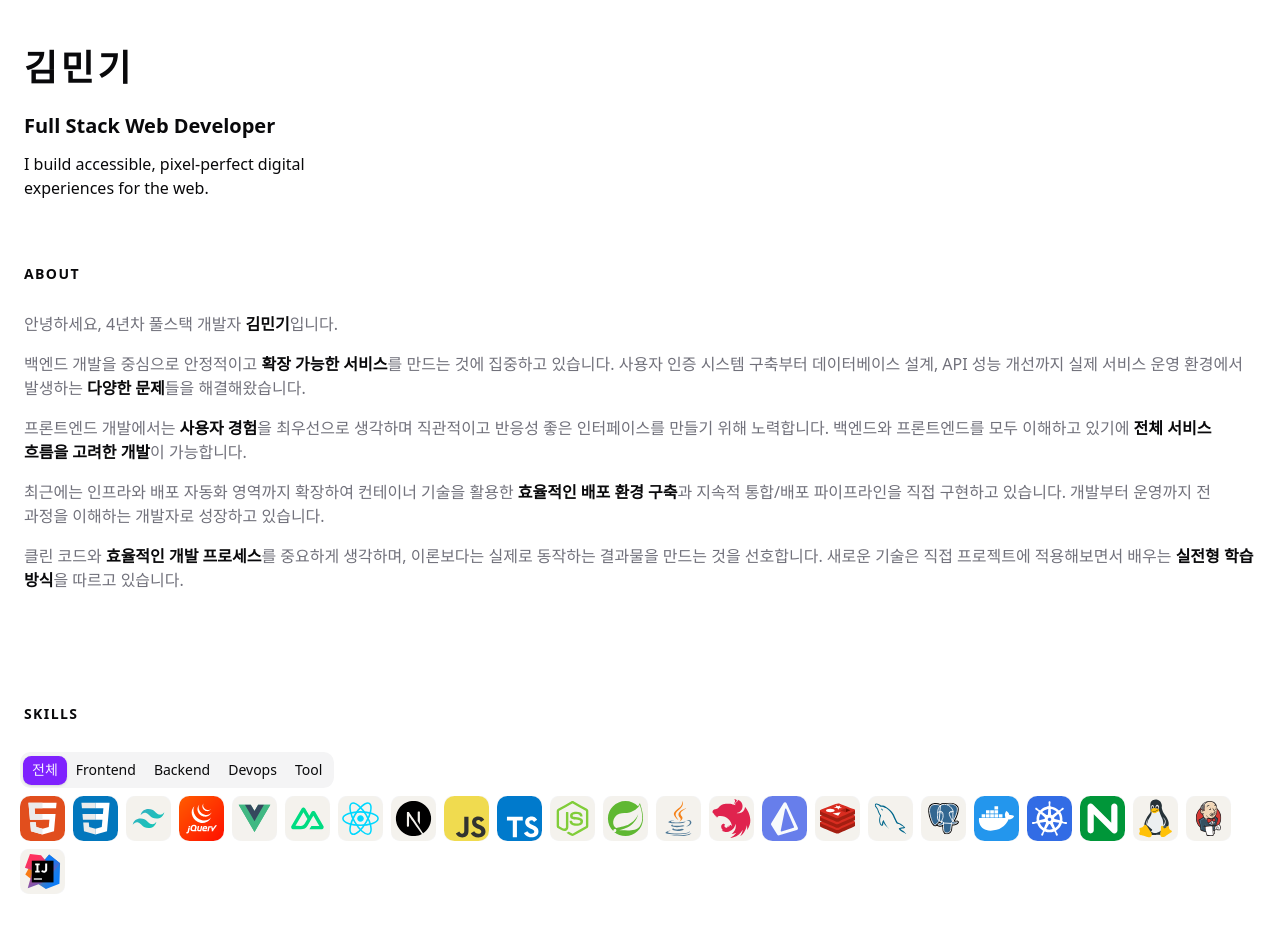
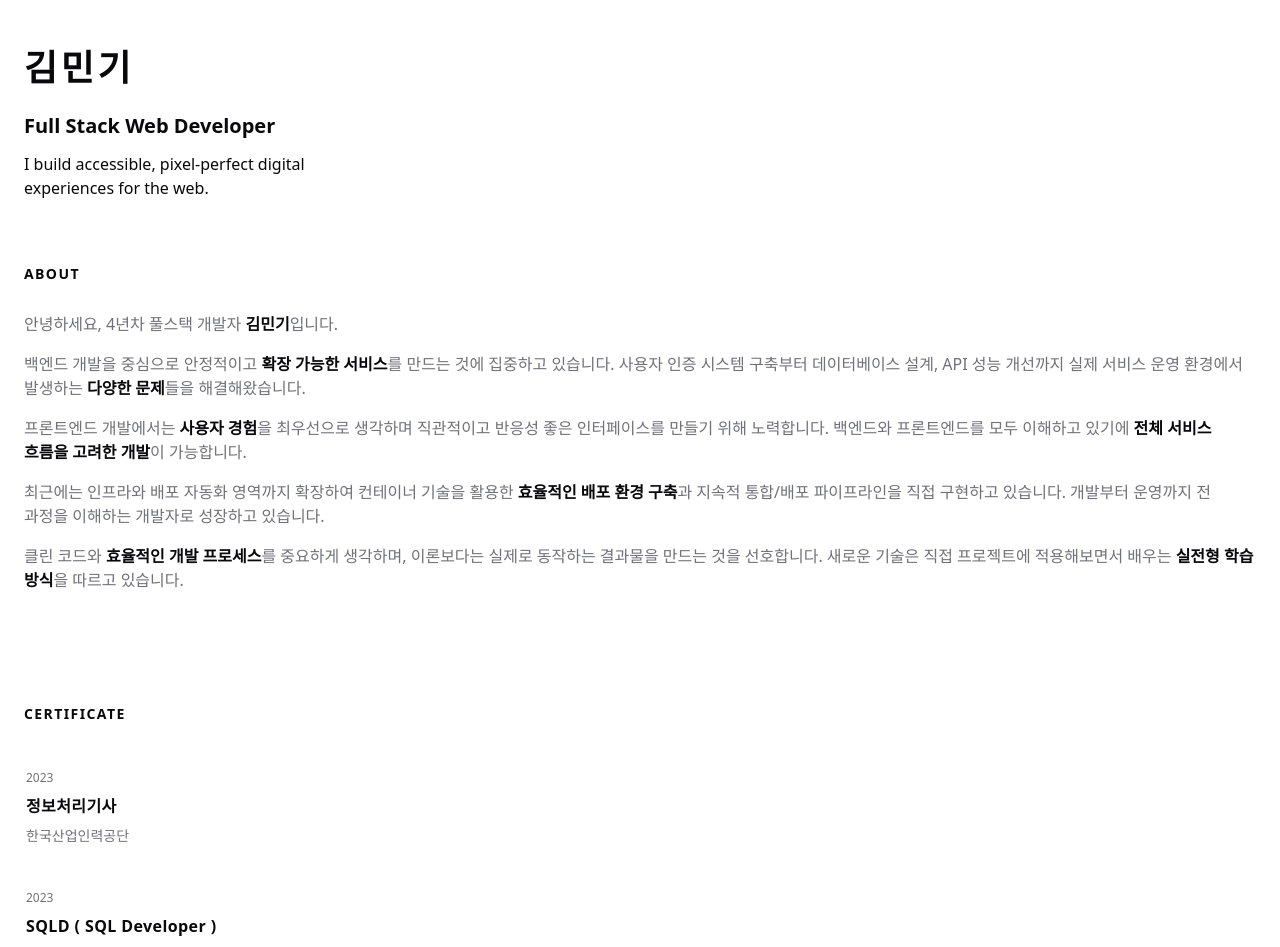
Before and after one commit to mnii5625/portfolio-v1, a Next.js app: page / in a window 1280 px wide. Shown: the top 947 px of the page. Built offline with nearby package versions, Linux system fonts and the light colour scheme.

Commit message:
add Certificate Section

```diff
--- /dev/null
+++ b/app/_components/contents/Certificate.tsx
@@ -0,0 +1,29 @@
+import ContentsHeader from '@/app/_components/ui/ContentsHeader';
+import { certificates } from '@/app/portfolio.data';
+
+export default function Certificate() {
+  return (
+    <section id="certificates">
+      <ContentsHeader>Certificate</ContentsHeader>
+      <div className="space-y-2 px-3">
+        { certificates.map(certificate => (
+          <article
+            key={certificate.title}
+            className={`
+              group/certificate box-content rounded-sm border-2 border-transparent px-3 py-4
+              transition-all duration-100
+              hover:border-primary hover:bg-card
+            `}
+          >
+            <p className="mb-2 text-xs text-muted-foreground">{ certificate.date }</p>
+            <h3 className="mb-2 font-bold tracking-wide">
+              { certificate.title }
+            </h3>
+            <p className="text-sm text-muted-foreground">{ certificate.issuer }</p>
+          </article>
+        )) }
+
+      </div>
+    </section>
+  );
+}
--- a/app/page.tsx
+++ b/app/page.tsx
@@ -3,6 +3,7 @@ import About from '@/app/_components/contents/About';
 import Experience from '@/app/_components/contents/Experience';
 import SkillStack from '@/app/_components/contents/SkillStack';
 import Project from '@/app/_components/contents/Project';
+import Certificate from '@/app/_components/contents/Certificate';
 
 export default function Main() {
   return (
@@ -10,6 +11,7 @@ export default function Main() {
       <Info />
       <div className="space-y-24">
         <About />
+        <Certificate />
         <SkillStack />
         <Experience />
         <Project />
--- a/app/portfolio.data.ts
+++ b/app/portfolio.data.ts
@@ -23,6 +23,19 @@ export const about = {
     '클린 코드와 **효율적인 개발 프로세스**를 중요하게 생각하며, 이론보다는 실제로 동작하는 결과물을 만드는 것을 선호합니다. 새로운 기술은 직접 프로젝트에 적용해보면서 배우는 **실전형 학습 방식**을 따르고 있습니다.'
   ]
 };
+
+export const certificates = [
+  {
+    date: '2023',
+    title: '정보처리기사',
+    issuer: '한국산업인력공단'
+  },
+  {
+    date: '2023',
+    title: 'SQLD ( SQL Developer )',
+    issuer: '한국데이터산업진흥원'
+  }
+];
 
 export type TExperience = { title: string, link: string, content: string, date: string, skills: Skill[] };
 
```
